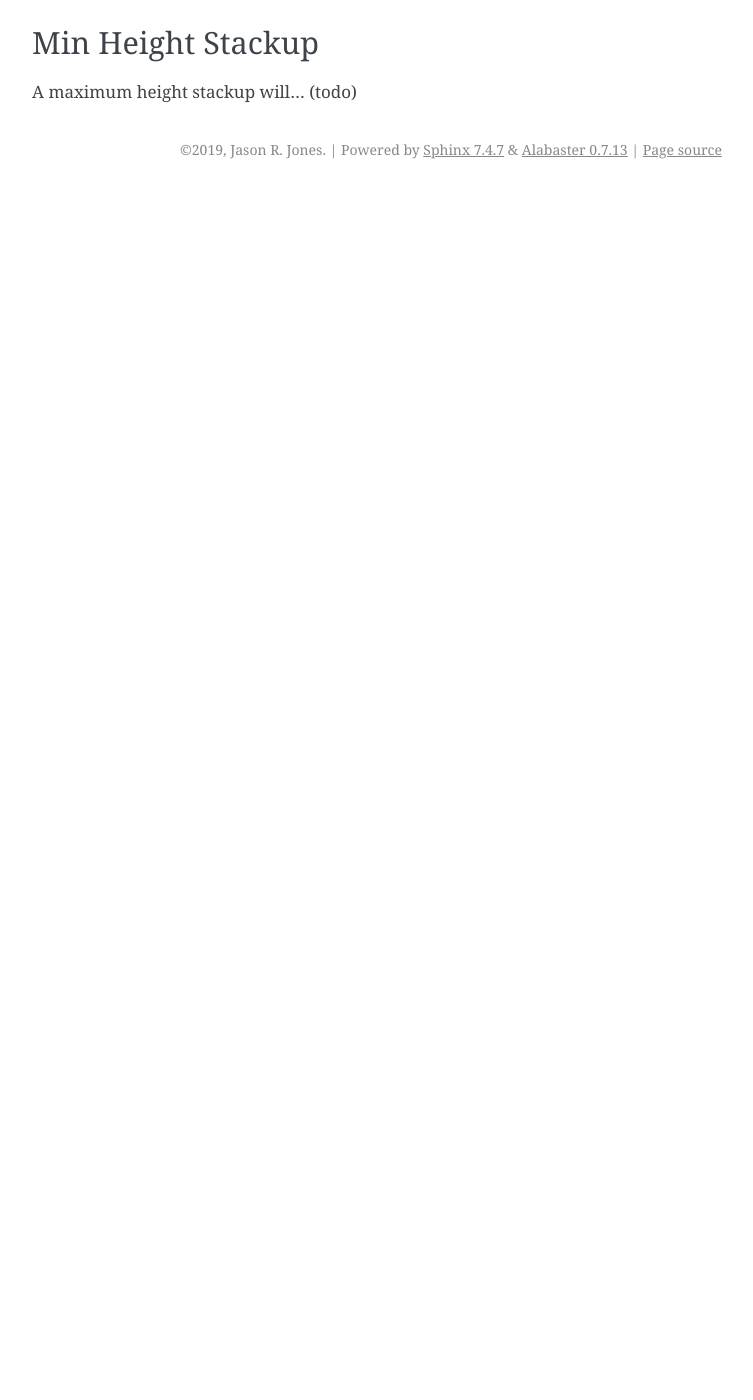
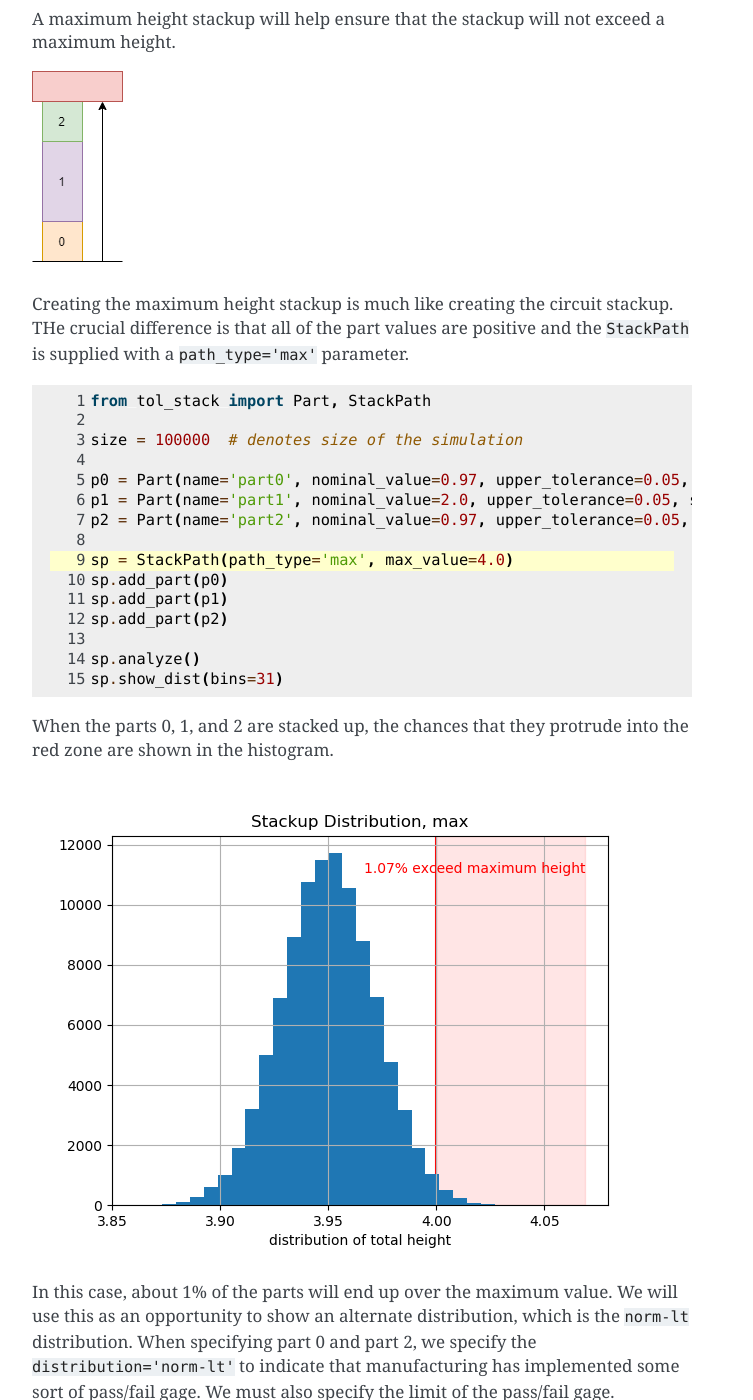
Before and after one commit to slightlynybbled/tol-stack, a Sphinx documentation site: the page built from docs/source/usage.rst, in a window 1280 px wide and 1400 px high, scrolled down 4536 px. Shown: the whole window, without its empty margins (388-1141 px from the left). Built offline with Sphinx 7.4.7, drawn with Linux system fonts in a browser that asks for light colours; before the commit the page ends 4725 px from its top, so only the background shows below that; some of the changed text lies outside the part shown.

Commit message:
Adding documentation for max height.

```diff
--- a/docs/source/usage.rst
+++ b/docs/source/usage.rst
@@ -95,9 +95,10 @@ expected to fall out of tolerance.
    p2 = Part(name='part2', nominal_value=2.0, upper_tolerance=0.05, size=size)
    p3 = Part(name='part3', nominal_value=-3.0, upper_tolerance=0.05, size=size)
 
-   sp.add_part(part0)
-   sp.add_part(part1)
-   sp.add_part(part2)
+   sp = StackPath()
+   sp.add_part(p1)
+   sp.add_part(p2)
+   sp.add_part(p3)
 
    sp.analyze()
    sp.show_dist(bins=31)
@@ -120,9 +121,10 @@ Let's improve this situation.  We will change the 3.0 to 3.05 to see if the stac
    p2 = Part(name='part2', nominal_value=2.0, upper_tolerance=0.05, size=size)
    p3 = Part(name='part3', nominal_value=-3.05, upper_tolerance=0.05, size=size)
 
-   sp.add_part(part0)
-   sp.add_part(part1)
-   sp.add_part(part2)
+   sp = StackPath()
+   sp.add_part(p1)
+   sp.add_part(p2)
+   sp.add_part(p3)
 
    sp.analyze()
    sp.show_dist(bins=31)
@@ -138,7 +140,71 @@ negative, then the situation would have reversed.
 Max Height Stackup
 ------------------
 
-A maximum height stackup will... (todo)
+A maximum height stackup will help ensure that the stackup will not exceed a maximum height.
+
+.. image:: images/tolerance-max.png
+
+Creating the maximum height stackup is much like creating the circuit stackup.  THe crucial difference is that
+all of the part values are positive and the ``StackPath`` is supplied with a ``path_type='max'`` parameter.
+
+.. code-block:: python
+   :linenos:
+   :emphasize-lines: 9
+
+   from tol_stack import Part, StackPath
+
+   size = 100000  # denotes size of the simulation
+
+   p0 = Part(name='part0', nominal_value=0.97, upper_tolerance=0.05, size=size)
+   p1 = Part(name='part1', nominal_value=2.0, upper_tolerance=0.05, size=size)
+   p2 = Part(name='part2', nominal_value=0.97, upper_tolerance=0.05, size=size)
+
+   sp = StackPath(path_type='max', max_value=4.0)
+   sp.add_part(p0)
+   sp.add_part(p1)
+   sp.add_part(p2)
+
+   sp.analyze()
+   sp.show_dist(bins=31)
+
+When the parts 0, 1, and 2 are stacked up, the chances that they protrude into the red zone are shown
+in the histogram.
+
+.. image:: images/screenshot-max.png
+
+In this case, about 1% of the parts will end up over the maximum value.  We will use this as an opportunity
+to show an alternate distribution, which is the ``norm-lt`` distribution.  When specifying part 0 and part 2,
+we specify the ``distribution='norm-lt'`` to indicate that manufacturing has implemented some sort of pass/fail
+gage.  We must also specify the limit of the pass/fail gage.
+
+.. code-block:: python
+   :linenos:
+   :emphasize-lines: 6, 9
+
+   from tol_stack import Part, StackPath
+
+   size = 100000  # denotes size of the simulation
+
+   p0 = Part(name='part0', nominal_value=0.97, upper_tolerance=0.05, size=size,
+             distribution='norm-lt', limits=0.99)
+   p1 = Part(name='part1', nominal_value=2.0, upper_tolerance=0.05, size=size)
+   p2 = Part(name='part2', nominal_value=0.97, upper_tolerance=0.05, size=size,
+             distribution='norm-lt', limits=0.99)
+
+   sp = StackPath(path_type='max', max_value=4.0)
+   sp.add_part(p0)
+   sp.add_part(p1)
+   sp.add_part(p2)
+
+   sp.analyze()
+   sp.show_dist(bins=31)
+
+.. image:: images/part-dist-lt.png
+
+.. image:: images/stack-dist-max.png
+
+You can confidently state that the screening that manufacturing has implemented is effective!
+
 
 Min Height Stackup
 ------------------
```
Also changed, not shown: docs/source/images/part-dist-lt.png (added), docs/source/images/stack-dist-max.png (added).
